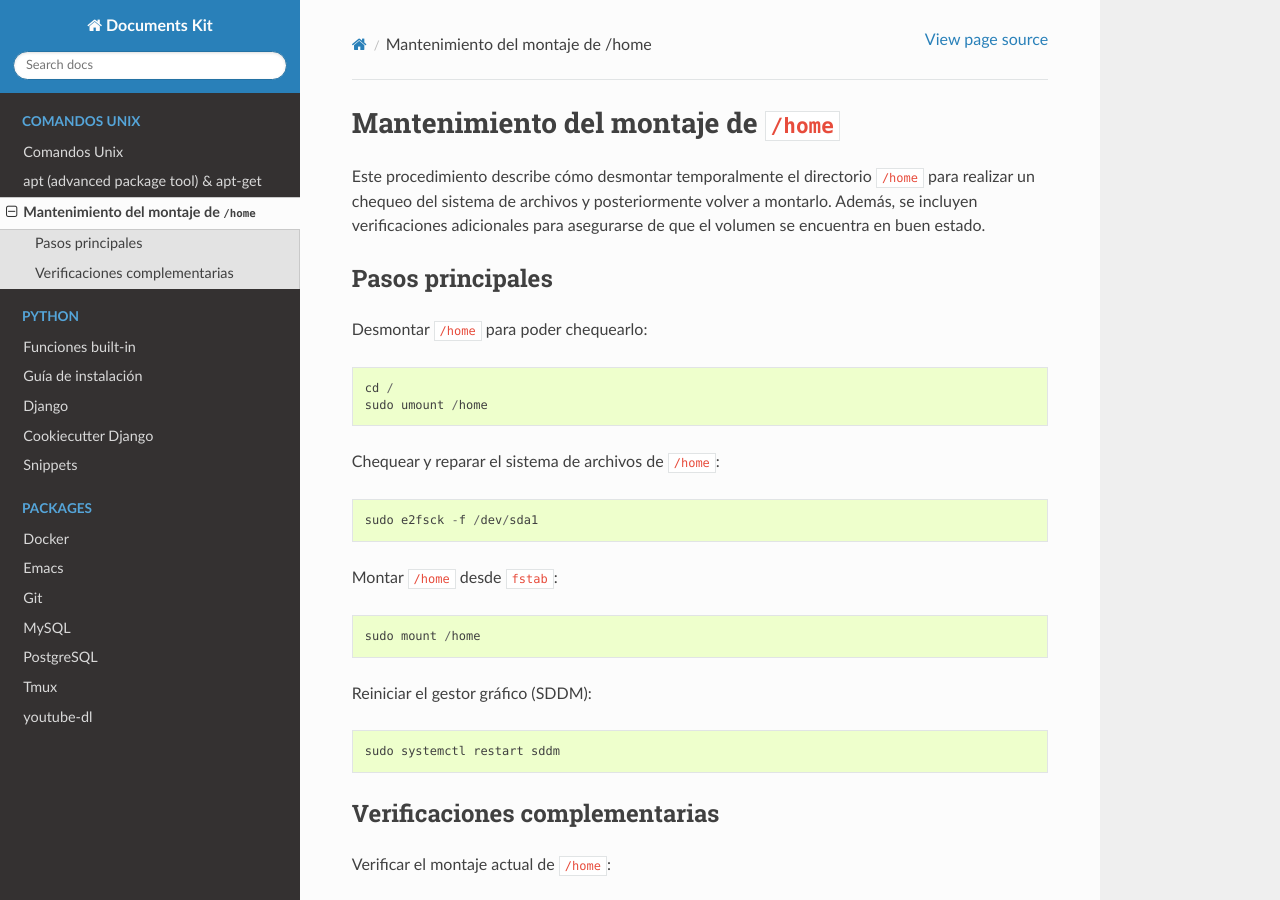
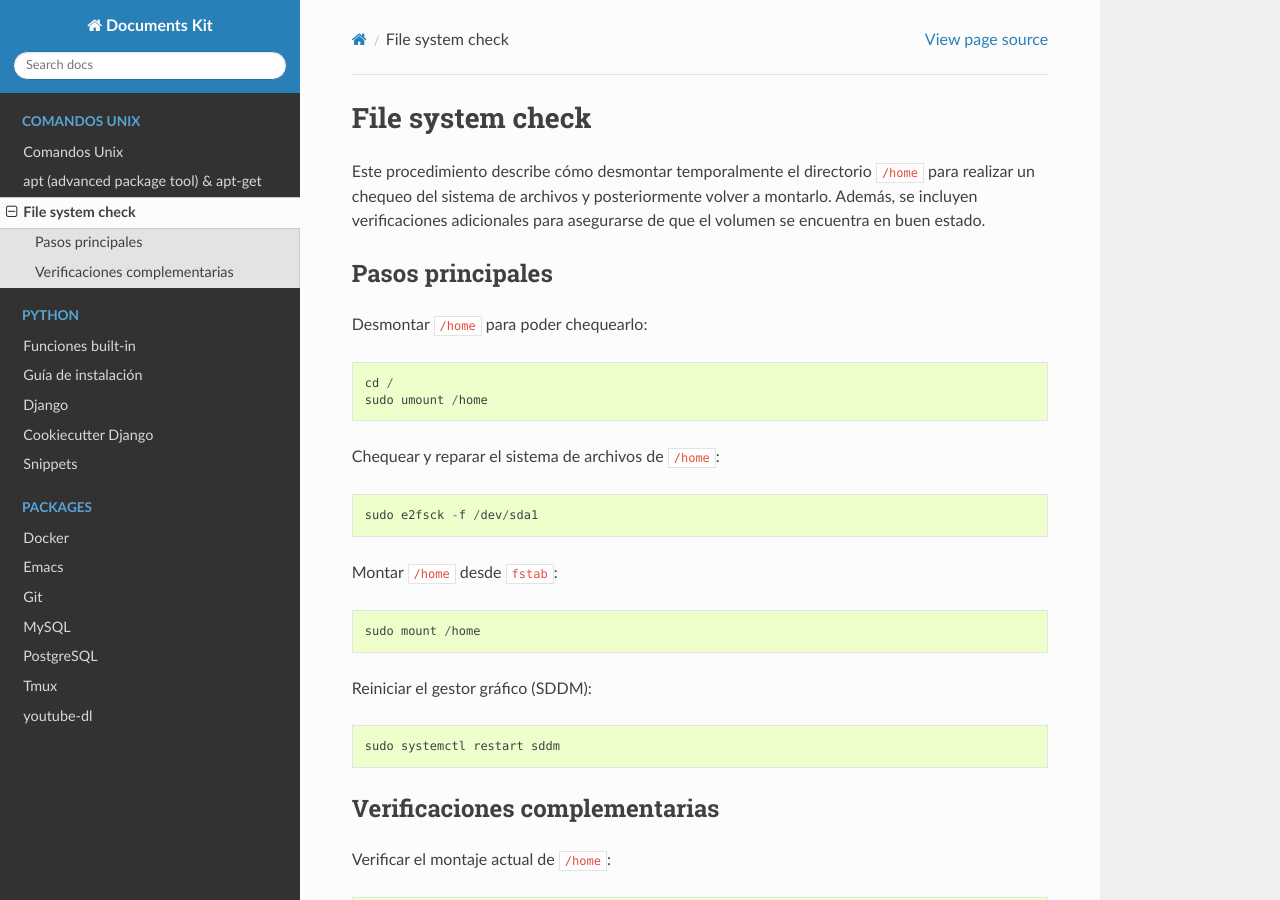
Before and after one commit to mcardozo/documents-kit, a Sphinx documentation site: the page built from docs/unix/file_system_check.rst, in a window 1280 px wide and 900 px high. Built offline with Sphinx 7.4.7 and the Read the Docs theme 3.1.0, drawn with Linux system fonts in a browser that asks for light colours.

Commit message:
Update file_system_check.rst

```diff
--- a/docs/unix/file_system_check.rst
+++ b/docs/unix/file_system_check.rst
@@ -1,4 +1,4 @@
-Mantenimiento del montaje de ``/home``
+File system check
 =====================================================================
 
 Este procedimiento describe cómo desmontar temporalmente el directorio
```
